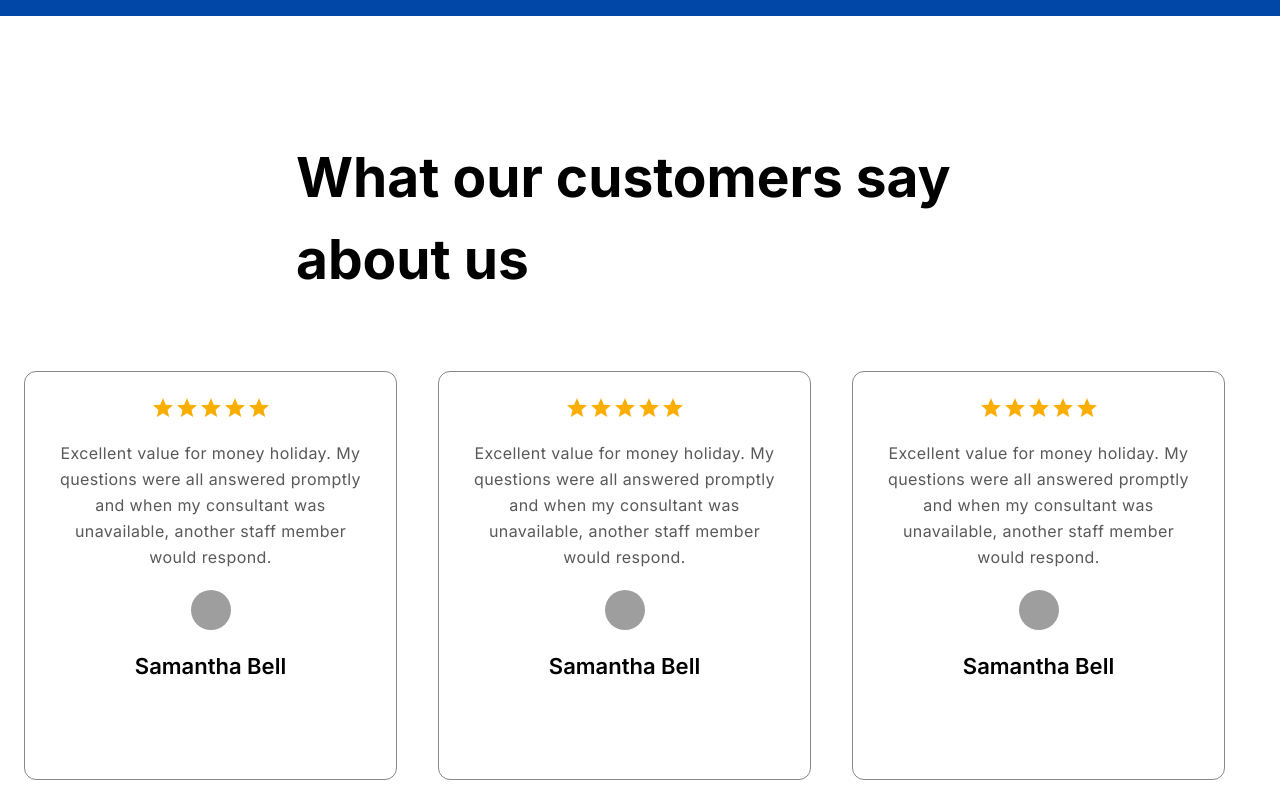
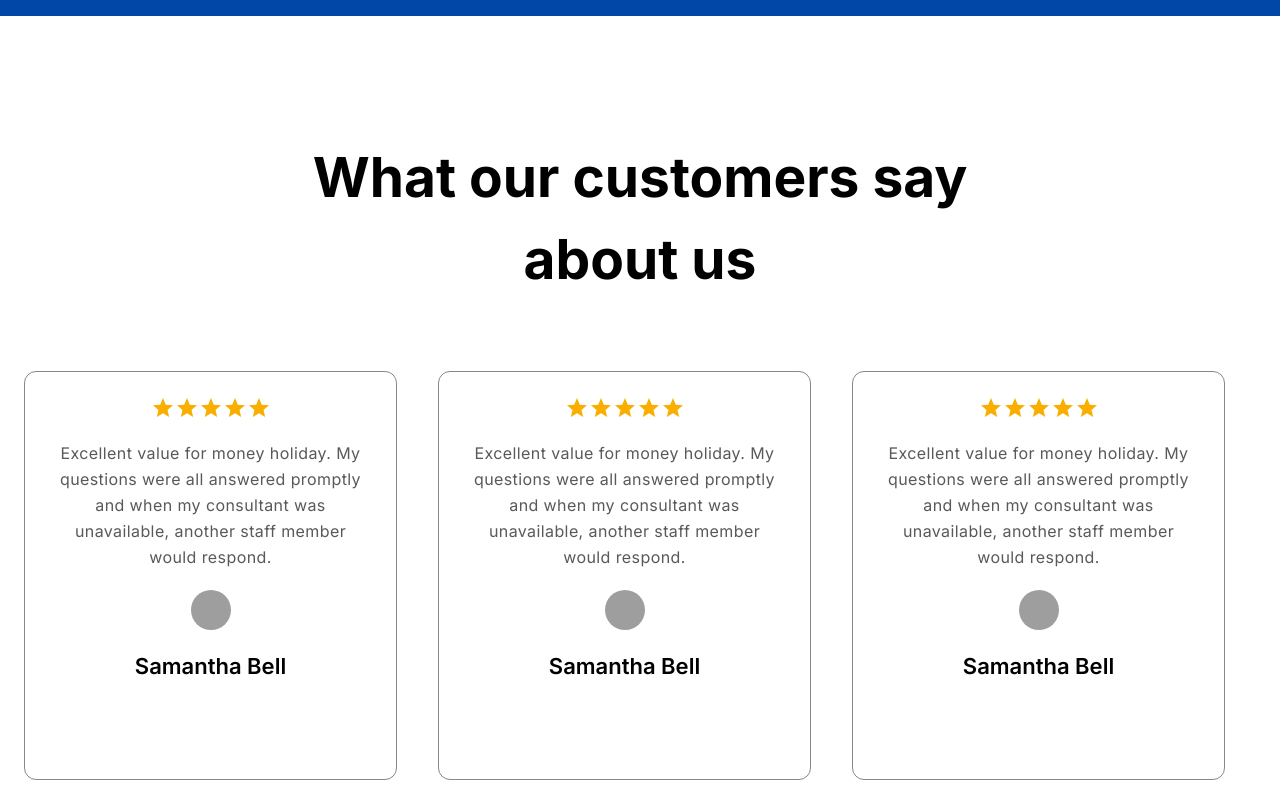
Before and after one commit to TheRakib/Needz-website, a Next.js app: page / in a window 1280 px wide. Shown: the part 2220-3020 px from the top of the page. Built offline with nearby package versions, Linux system fonts and the light colour scheme; grey boxes are pictures that could not be loaded.

Commit message:
responsive issues solved

```diff
--- a/components/Home/FAQ.tsx
+++ b/components/Home/FAQ.tsx
@@ -55,7 +55,7 @@ export default function FAQ() {
       <div className="max-w-[880px] mx-auto ">
         <SectionTitle
           title="Frequently Asked Questions"
-          className="text-center"
+          className="!text-center"
         />
         <div className=" mt-20 flex flex-col gap-6">
           {faqItems.map((item) => (
--- a/components/Home/Feedback.tsx
+++ b/components/Home/Feedback.tsx
@@ -55,7 +55,7 @@ export default function Feedback() {
       <div className="w-full flex justify-center">
         <SectionTitle
           title="What our customers say about us"
-          className="text-center max-w-[688px]"
+          className="!text-center max-w-[688px]"
         />
       </div>
       <Swiper
--- a/components/Home/OurServices.tsx
+++ b/components/Home/OurServices.tsx
@@ -20,7 +20,7 @@ export default function OurServices() {
 
   return (
     <div className="max-w-layout mx-auto mb-[120px] ">
-      <SectionTitle title="Our Services" className="w-full text-center" />
+      <SectionTitle title="Our Services" className="w-full !text-center" />
 
       <div className="flex flex-wrap gap-5 md:gap-16 mt-11">
         {serviceItems.map((item) => (
```
